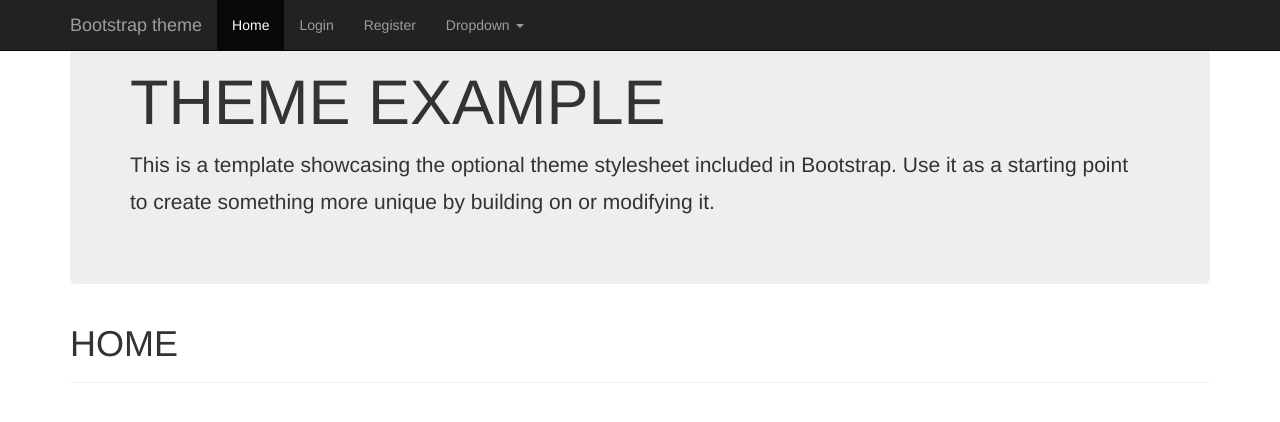
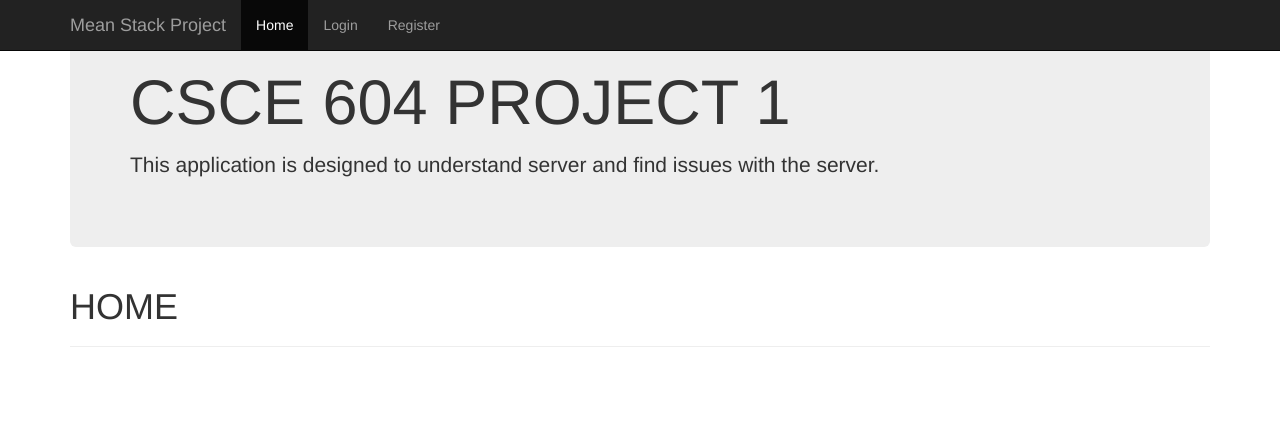
Before and after one commit to prasaadem/meanstackproject, a website: page public/app/views/index.html in a window 1280 px wide. Drawn offline with nearby package versions, Linux system fonts and the light colour scheme; files that its build step writes are made by us from their sources.

Commit message:
CSCE 604 Final

```diff
--- a/app/models/user.js
+++ b/app/models/user.js
@@ -54,8 +54,6 @@ var emailValidator = [
   })
 ];
 
-
-
 var UserSchema = new Schema({
   name: {type: String, required:true, validate: nameValidator},
   username: {type: String, lowercase:true, required:true, unique: true,validate: usernameValidator},
--- a/public/app/views/index.html
+++ b/public/app/views/index.html
@@ -42,7 +42,7 @@
             <span class="icon-bar"></span>
             <span class="icon-bar"></span>
           </button>
-          <a class="navbar-brand" href="#">Bootstrap theme</a>
+          <a class="navbar-brand" href="#">Mean Stack Project</a>
         </div>
         <div id="navbar" class="navbar-collapse collapse">
           <ul class="nav navbar-nav">
@@ -51,7 +51,7 @@
             <li><a href="/register" ng-show="!main.isLoggedIn">Register</a></li>
             <li><a href="#" ng-show="main.isLoggedIn" ng-click="main.logout();">Logout</a></li>
             <li><a href="/management" ng-show="main.isLoggedIn && main.authorized">Management</a></li>
-            <li class="dropdown">
+            <!-- <li class="dropdown">
               <a href="#" class="dropdown-toggle" data-toggle="dropdown" role="button" aria-haspopup="true" aria-expanded="false">Dropdown <span class="caret"></span></a>
               <ul class="dropdown-menu">
                 <li><a href="#">Action</a></li>
@@ -63,7 +63,7 @@
                 <li><a href="#">One more separated link</a></li>
               </ul>
               <li ng-show="main.isLoggedIn"><a href="/profile">{{main.username}}</a></li>
-            </li>
+            </li> -->
           </ul>
         </div><!--/.nav-collapse -->
       </div>
@@ -73,8 +73,8 @@
 
 
       <div class="jumbotron">
-        <h1>Theme example</h1>
-        <p>This is a template showcasing the optional theme stylesheet included in Bootstrap. Use it as a starting point to create something more unique by building on or modifying it.</p>
+        <h1>CSCE 604 Project 1</h1>
+        <p>This application is designed to understand server and find issues with the server.</p>
       </div>
       <div ng-view>
 
--- a/server.js
+++ b/server.js
@@ -15,7 +15,7 @@ app.use(express.static(__dirname + '/public'));
 app.use('/api',appRoutes);
 
 //Connect to Database and Check for any error conditions
-mongoose.connect('mongodb://aditya:Cnsape@2923@ds019633.mlab.com:19633/pld',function(err){
+mongoose.connect('mongodb://localhost:27017/meanstackproject',function(err){
     if (err){
         console.log('Not connected to the database: ' + err);
     }
```
Also changed, not shown: 5 other files.
